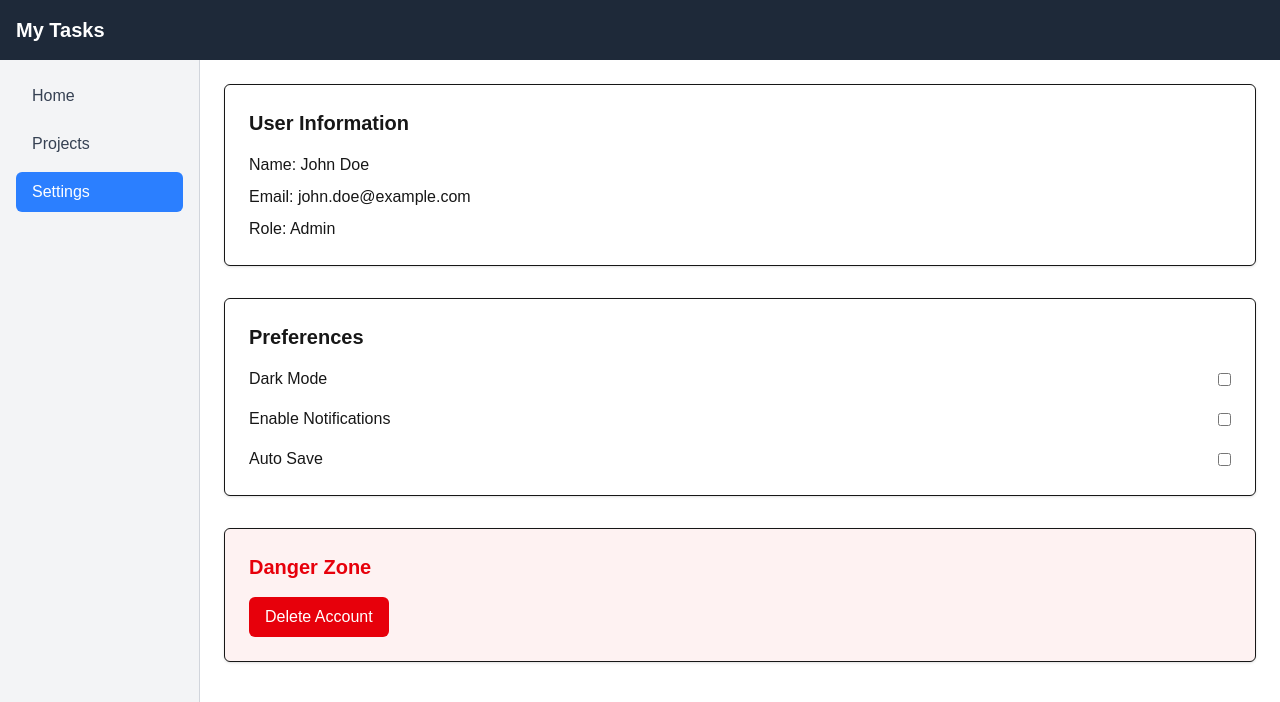
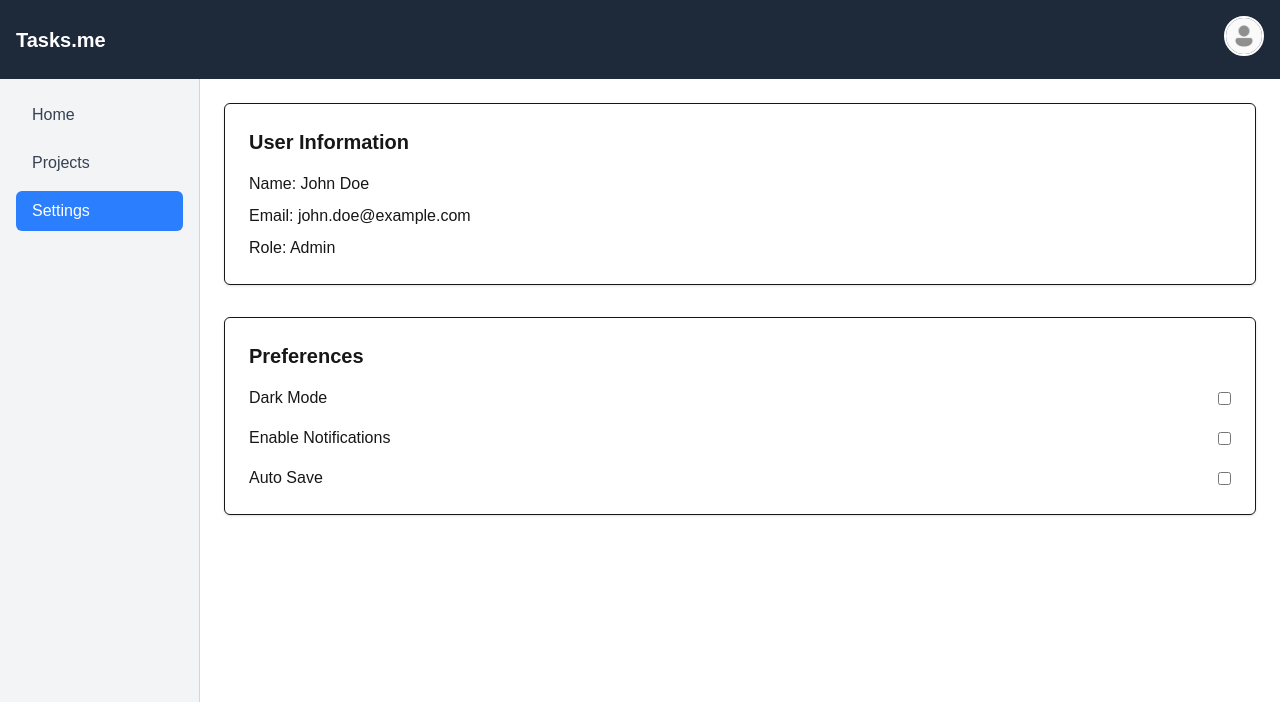
Before and after one commit to Maryam-Ashfaq10/Next.js-PM-tool, a Next.js app: page /settings in a window 1280 px wide. Shown: the top 702 px of the page. Built offline with nearby package versions, Linux system fonts and the light colour scheme.

Commit message:
updated layout

```diff
--- a/app/(pages)/settings/page.tsx
+++ b/app/(pages)/settings/page.tsx
@@ -37,13 +37,7 @@ export default function SettingsPage() {
         </div>
       </section>
 
-      {/* Danger Zone */}
-      <section className="p-6 border rounded-md bg-red-50 shadow-sm">
-        <h2 className="text-xl font-semibold text-red-600 mb-4">Danger Zone</h2>
-        <button className="px-4 py-2 bg-red-600 text-white rounded-md hover:bg-red-700">
-          Delete Account
-        </button>
-      </section>
+
     </div>
   );
 }
--- a/app/components/Header.tsx
+++ b/app/components/Header.tsx
@@ -1,7 +1,53 @@
+"use client";
+import Link from "next/link";
+import Image from "next/image";
+import { useState } from "react";
+
 export default function Header() {
+
+  const [open, setOpen] = useState(false);
+
   return (
-    <header className="bg-gray-800 text-white p-4">
-      <h1 className="text-xl font-bold">My Tasks</h1>
+    <header className="bg-gray-800 text-white p-4 flex justify-between items-center">
+      <h1 className="text-xl font-bold">Tasks.me</h1>
+
+
+      {/* Profile Dropdown */}
+      <div className="relative">
+        <button onClick={() => setOpen(!open)}>
+          <Image
+            src="/img/icon-user.png"
+            alt="Profile"
+            width={40}
+            height={40}
+            className="rounded-full border-2 border-white cursor-pointer"
+          />
+        </button>
+
+        {open && (
+          <div className="absolute right-0 mt-2 w-48 bg-white rounded-md shadow-lg py-2 text-gray-800">
+            <Link
+              href="/settings"
+              className="block px-4 py-2 hover:bg-gray-100"
+              onClick={() => setOpen(false)}
+            >
+              Settings
+            </Link>
+
+            <button
+              className="block w-full text-left px-4 py-2 hover:bg-gray-100"
+              onClick={() => {
+                setOpen(false);
+                // add logout logic here
+              }}
+            >
+              Logout
+            </button>
+          </div>
+        )}
+      </div>
+
     </header>
+
   );
 }
```
Also changed, not shown: public/img/icon-user.png (added).
